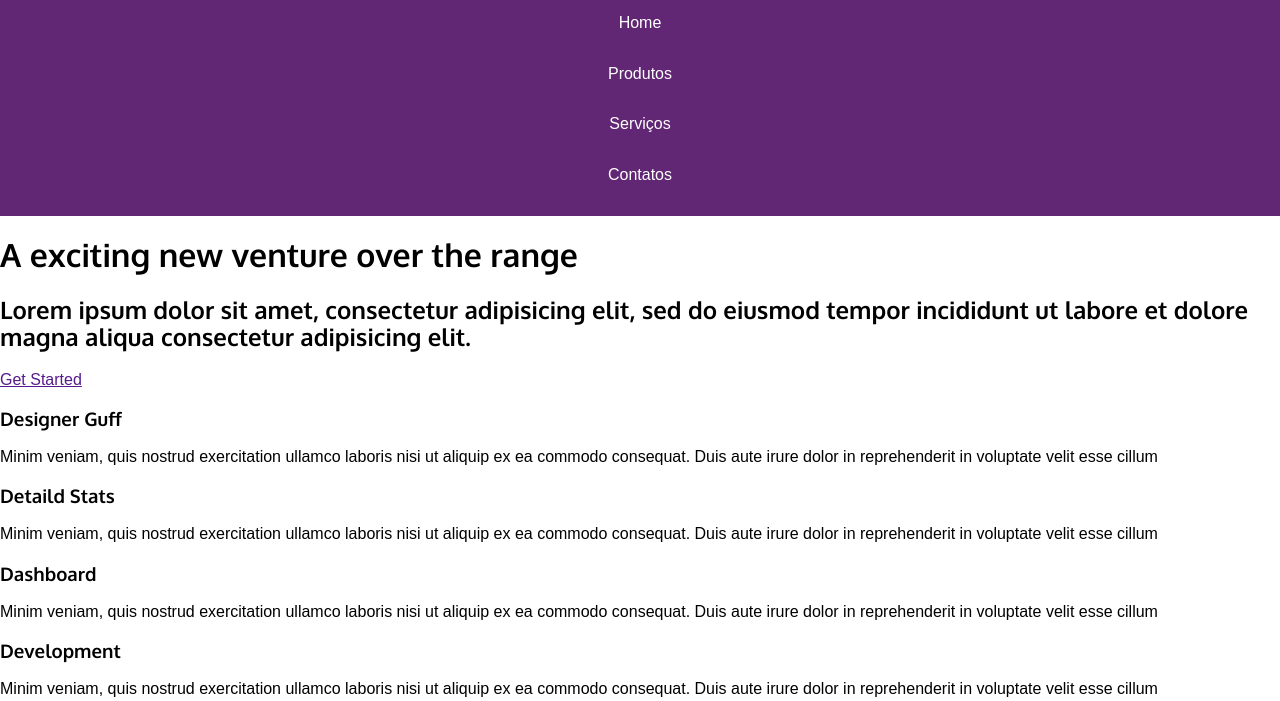
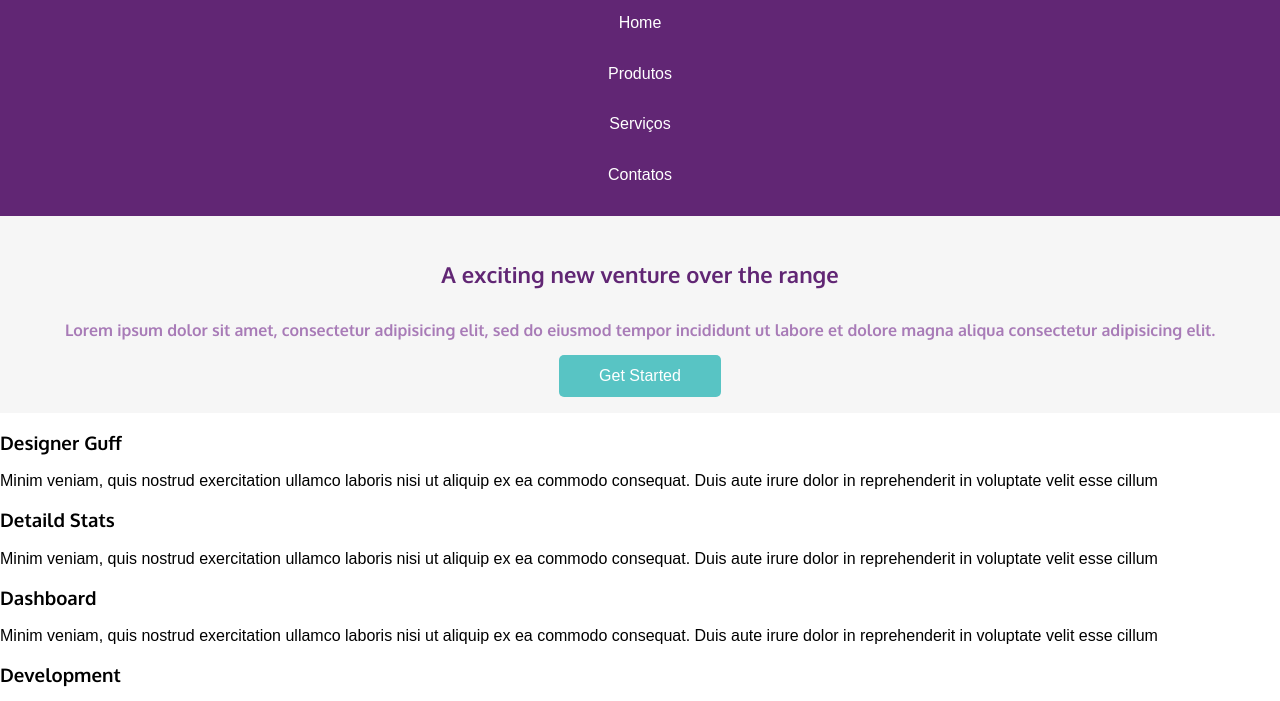
Before and after one commit to jrquadros/responsive-project, a plain HTML site: page index.html in a window 1280 px wide. Shown: the part 85-786 px from the top of the page. Drawn offline with Linux system fonts and the light colour scheme.

Commit message:
style of primary section

```diff
--- a/css/main.css
+++ b/css/main.css
@@ -6,6 +6,19 @@ html{
 
 h1, h2, h3, h4, h5, h6{
     font-family: "Oxygen";
+}
+
+.button{
+    display: inline-block;
+    padding: .75em 2.5em;
+    background: #58c4c4;
+    text-decoration: none;
+    border-radius: 5px;
+    color: white;
+}
+
+.button:hover{
+    background: #37a0a0;
 }
 
 .top-header{
@@ -37,3 +50,21 @@ h1, h2, h3, h4, h5, h6{
 .top-nav a:hover{
     background: #7c3792;
 }
+
+.top-content{
+    padding: 1em;
+    text-align: center;
+    background: #f6f6f6
+}
+
+.top-content-title{
+    color: #612674;
+    font-size: 1.375em;
+    margin: 1.375em;
+}
+
+.top-content-subtitle{
+    color: #a87bb7;
+    font-size: 1em;
+    line-height: 1.5em;
+}
```
